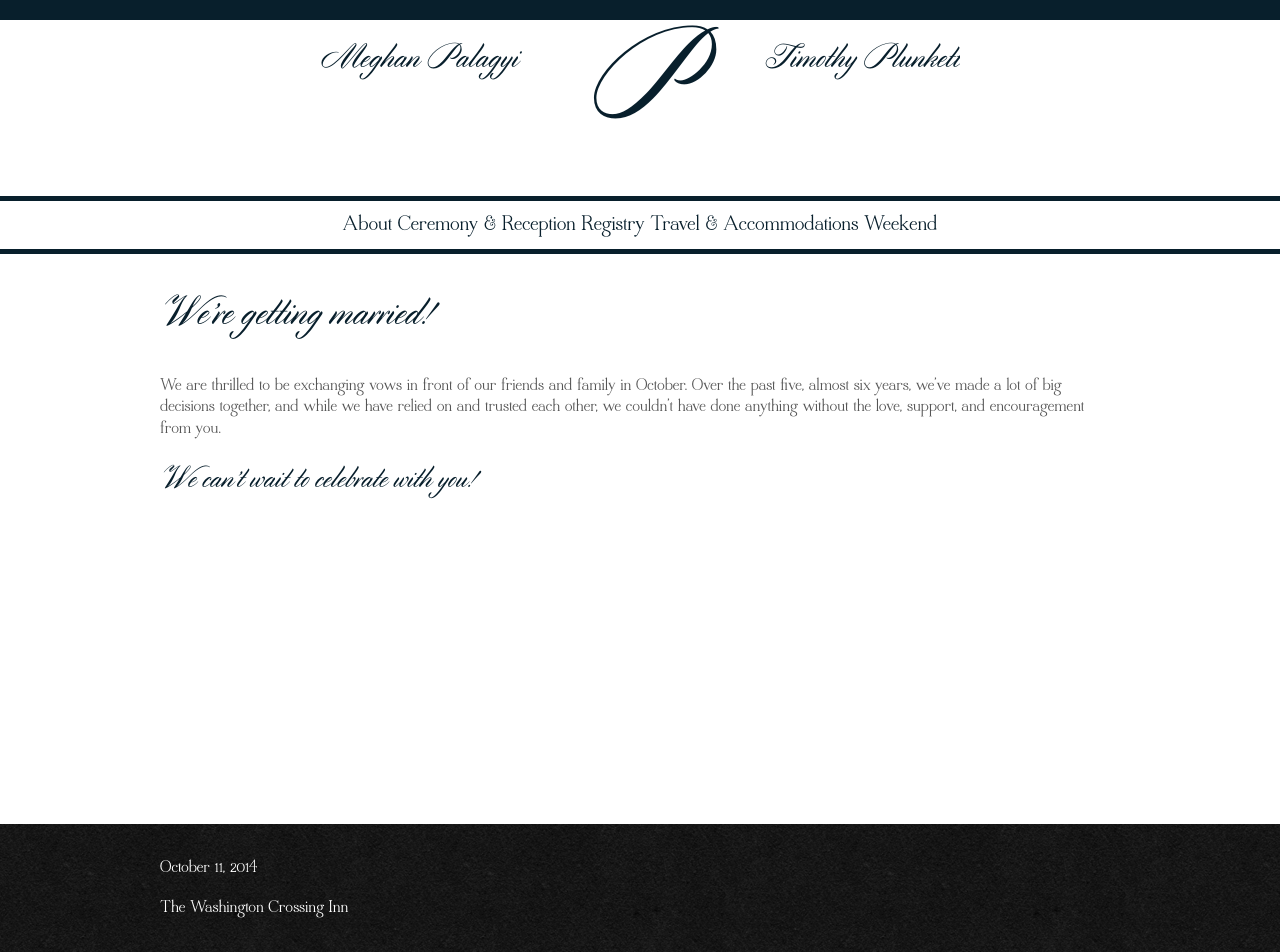
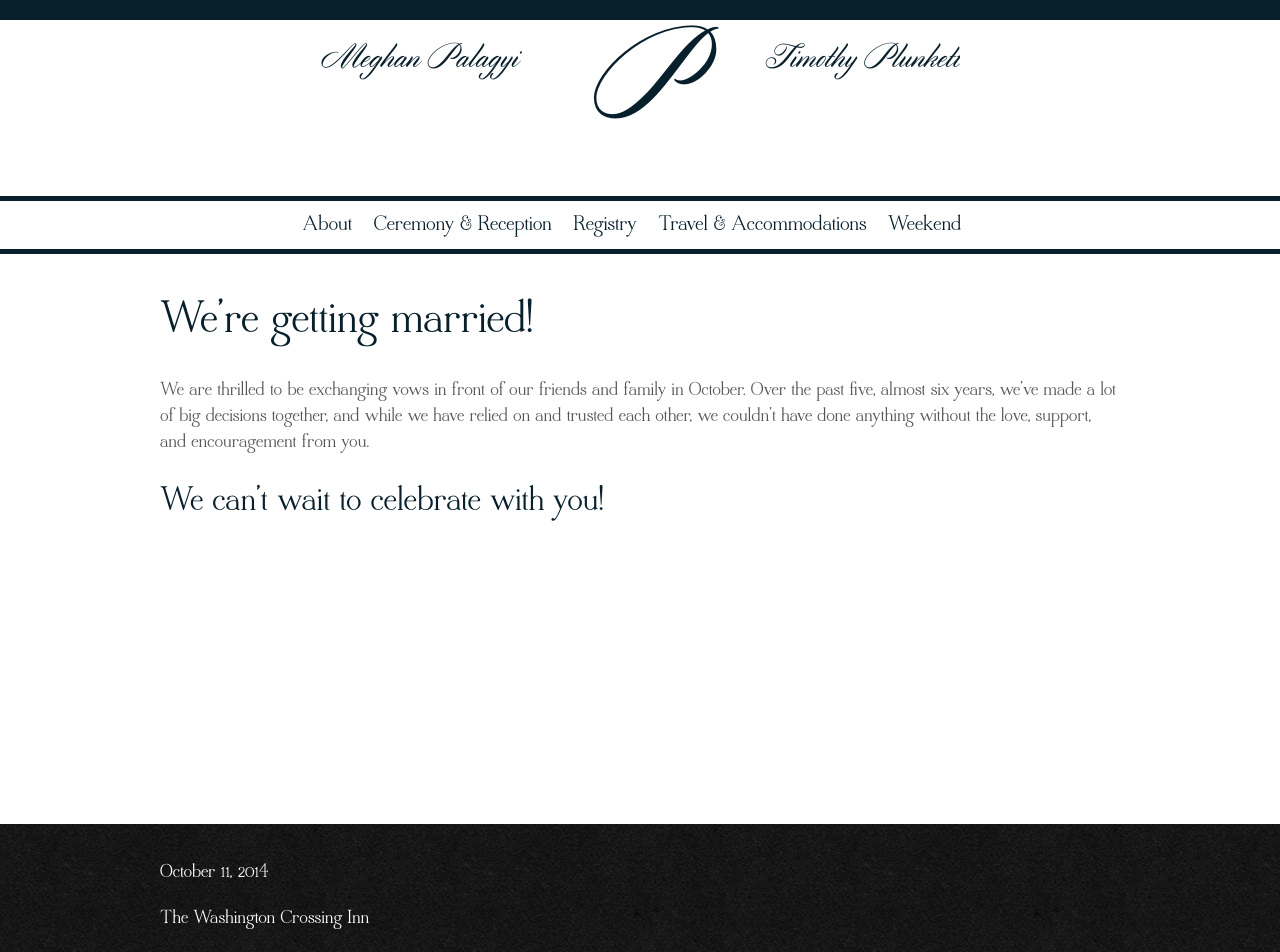
Before and after one commit to timplunkett/meghanandtim.us, a Jekyll site: the page built from index.md, in a window 1280 px wide. Built offline with Jekyll 4.4.1, drawn with Linux system fonts in a browser that asks for light colours.

Commit message:
Adjust header styling.

```diff
--- a/_sass/partials/_design.sass
+++ b/_sass/partials/_design.sass
@@ -15,12 +15,16 @@
     font-size: 1.4em
     line-height: 2
     +inline-block-list
+  li
+    margin: 0 1rem
   a
     font-family: $font-serif
 
 // Header
-header .name
+header[role="banner"] .name
   padding: $padding-top-bottom
+  h1, h2
+    font-family: $font-headline
 .cap-p
   font-size: 3em
   line-height: 1
--- a/_sass/partials/_variables.sass
+++ b/_sass/partials/_variables.sass
@@ -15,7 +15,8 @@
 // Fonts
 $font-sans: "Quaver Sans", "Arial", "Helevtica", sans-serif
 $font-serif: "Quaver Serif", "Goudy Old Style", "Garamond", "Georgia", "Times New Roman", Times, serif
+$font-script: "Cylburn"
 $font-small-caps: "Mrs. Eaves Small Caps"
-$font-script: "Cylburn"
+
 
 $font-headline: $font-script
--- a/stylesheets/screen.css
+++ b/stylesheets/screen.css
@@ -42,7 +42,7 @@
 
 h1, h2, h3, h4, h5, h6 {
   color: #081f2c;
-  font-family: "Cylburn";
+  font-family: "Quaver Serif", "Goudy Old Style", "Garamond", "Georgia", "Times New Roman", Times, serif;
   font-weight: normal;
   line-height: 1.5;
   margin: 0;
@@ -70,7 +70,7 @@
 }
 
 h6 {
-  font-size: 20px;
+  font-size: 22px;
 }
 
 a {
@@ -83,8 +83,8 @@
 
 p {
   font-family: "Quaver Serif", "Goudy Old Style", "Garamond", "Georgia", "Times New Roman", Times, serif;
-  font-size: 18px;
-  line-height: 1.2;
+  font-size: 20px;
+  line-height: 1.3;
 }
 
 header section,
@@ -152,12 +152,18 @@
   *display: inline;
   white-space: nowrap;
 }
+nav[role="navigation"] li {
+  margin: 0 1rem;
+}
 nav[role="navigation"] a {
   font-family: "Quaver Serif", "Goudy Old Style", "Garamond", "Georgia", "Times New Roman", Times, serif;
 }
 
-header .name {
+header[role="banner"] .name {
   padding: 1em 0;
+}
+header[role="banner"] .name h1, header[role="banner"] .name h2 {
+  font-family: "Cylburn";
 }
 
 .cap-p {
```
Also changed, not shown: _sass/partials/_base.sass (+4 -4 lines).
